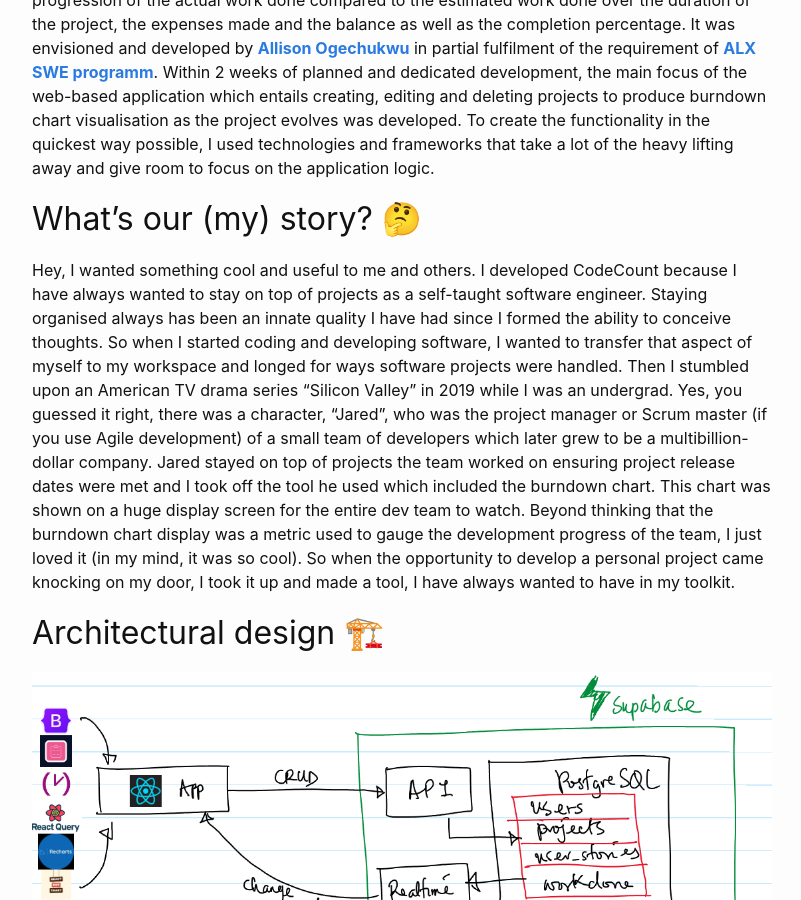
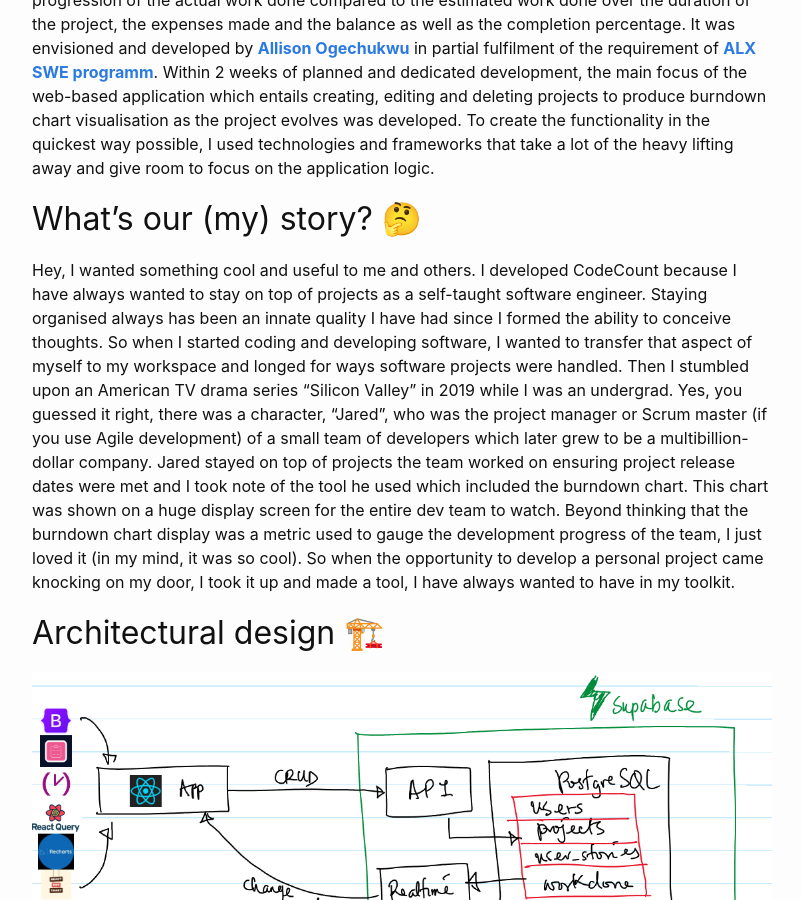
Before and after one commit to AllisonOge/allisonoge.github.io, a Jekyll site: the page built from _posts/2024-05-14-building-codecount.markdown, in a window 1280 px wide and 900 px high, scrolled down 835 px. Shown: the whole window, without its empty margins (238-1039 px from the left). Built offline with Jekyll 4.4.1, drawn with Linux system fonts in a browser that asks for light colours; comment, search, counter and statistics services are not loaded.

Commit message:
typo error fix

```diff
--- a/_posts/2024-05-14-building-codecount.markdown
+++ b/_posts/2024-05-14-building-codecount.markdown
@@ -18,7 +18,7 @@
 
 ## What's our (my) story? 🤔
 
-Hey, I wanted something cool and useful to me and others. I developed CodeCount because I have always wanted to stay on top of projects as a self-taught software engineer. Staying organised always has been an innate quality I have had since I formed the ability to conceive thoughts. So when I started coding and developing software, I wanted to transfer that aspect of myself to my workspace and longed for ways software projects were handled. Then I stumbled upon an American TV drama series "Silicon Valley" in 2019 while I was an undergrad. Yes, you guessed it right, there was a character, "Jared", who was the project manager or Scrum master (if you use Agile development) of a small team of developers which later grew to be a multibillion-dollar company. Jared stayed on top of projects the team worked on ensuring project release dates were met and I took off the tool he used which included the burndown chart. This chart was shown on a huge display screen for the entire dev team to watch. Beyond thinking that the burndown chart display was a metric used to gauge the development progress of the team, I just loved it (in my mind, it was so cool). So when the opportunity to develop a personal project came knocking on my door, I took it up and made a tool, I have always wanted to have in my toolkit.
+Hey, I wanted something cool and useful to me and others. I developed CodeCount because I have always wanted to stay on top of projects as a self-taught software engineer. Staying organised always has been an innate quality I have had since I formed the ability to conceive thoughts. So when I started coding and developing software, I wanted to transfer that aspect of myself to my workspace and longed for ways software projects were handled. Then I stumbled upon an American TV drama series "Silicon Valley" in 2019 while I was an undergrad. Yes, you guessed it right, there was a character, "Jared", who was the project manager or Scrum master (if you use Agile development) of a small team of developers which later grew to be a multibillion-dollar company. Jared stayed on top of projects the team worked on ensuring project release dates were met and I took note of the tool he used which included the burndown chart. This chart was shown on a huge display screen for the entire dev team to watch. Beyond thinking that the burndown chart display was a metric used to gauge the development progress of the team, I just loved it (in my mind, it was so cool). So when the opportunity to develop a personal project came knocking on my door, I took it up and made a tool, I have always wanted to have in my toolkit.
 
 ## Architectural design 🏗️
 
```
